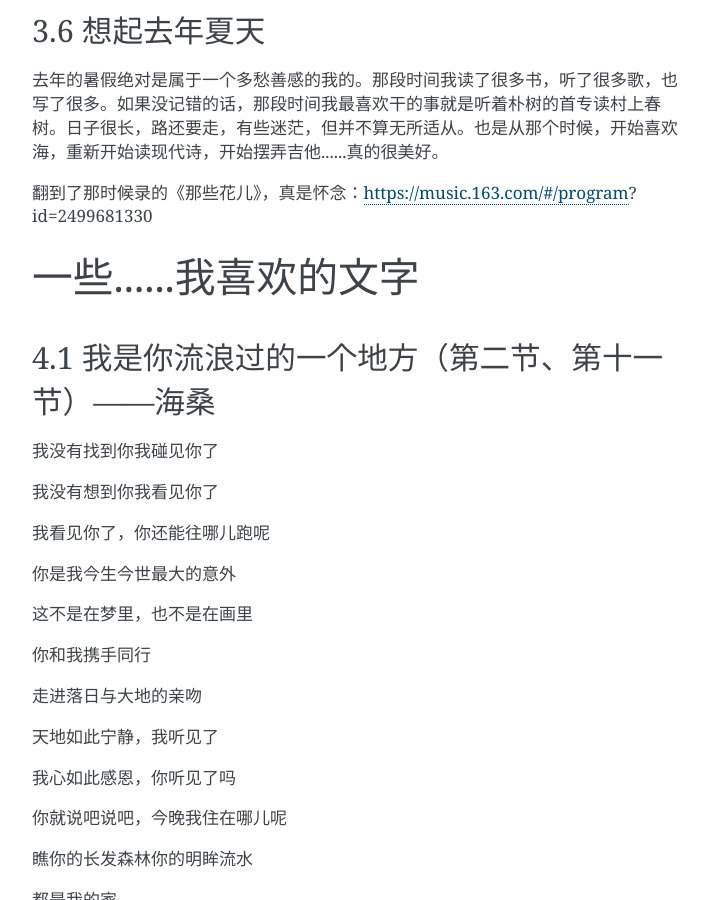
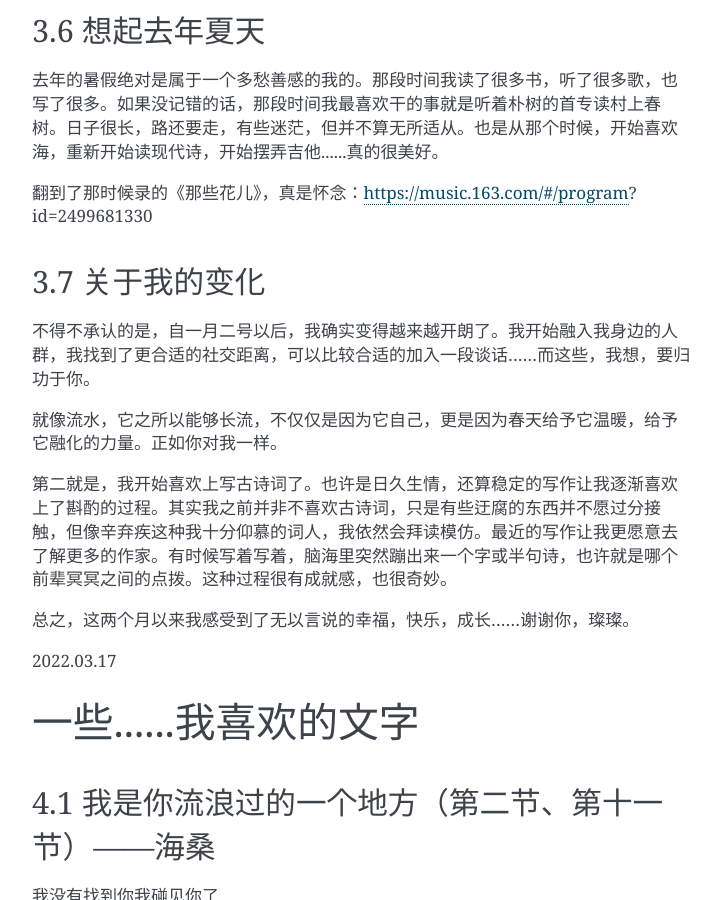
Before and after one commit to Leo4everlkc/my-blog, a Sphinx documentation site: the page built from source/language_introduction.rst, in a window 1280 px wide and 900 px high, scrolled down 15695 px. Shown: the whole window, without its empty margins (388-1108 px from the left). Built offline with Sphinx 7.4.7, drawn with Linux system fonts in a browser that asks for light colours.

Commit message:
Update language_introduction.rst

```diff
--- a/source/language_introduction.rst
+++ b/source/language_introduction.rst
@@ -742,6 +742,19 @@ Hi, 欢迎莅临我的世界
 
 翻到了那时候录的《那些花儿》，真是怀念：https://music.163.com/#/program?id=2499681330
 
+3.7 关于我的变化
+---------------------
+
+不得不承认的是，自一月二号以后，我确实变得越来越开朗了。我开始融入我身边的人群，我找到了更合适的社交距离，可以比较合适的加入一段谈话……而这些，我想，要归功于你。
+
+就像流水，它之所以能够长流，不仅仅是因为它自己，更是因为春天给予它温暖，给予它融化的力量。正如你对我一样。
+
+第二就是，我开始喜欢上写古诗词了。也许是日久生情，还算稳定的写作让我逐渐喜欢上了斟酌的过程。其实我之前并非不喜欢古诗词，只是有些迂腐的东西并不愿过分接触，但像辛弃疾这种我十分仰慕的词人，我依然会拜读模仿。最近的写作让我更愿意去了解更多的作家。有时候写着写着，脑海里突然蹦出来一个字或半句诗，也许就是哪个前辈冥冥之间的点拨。这种过程很有成就感，也很奇妙。
+
+总之，这两个月以来我感受到了无以言说的幸福，快乐，成长……谢谢你，璨璨。
+
+2022.03.17
+
 一些......我喜欢的文字
 ======================
 
```
